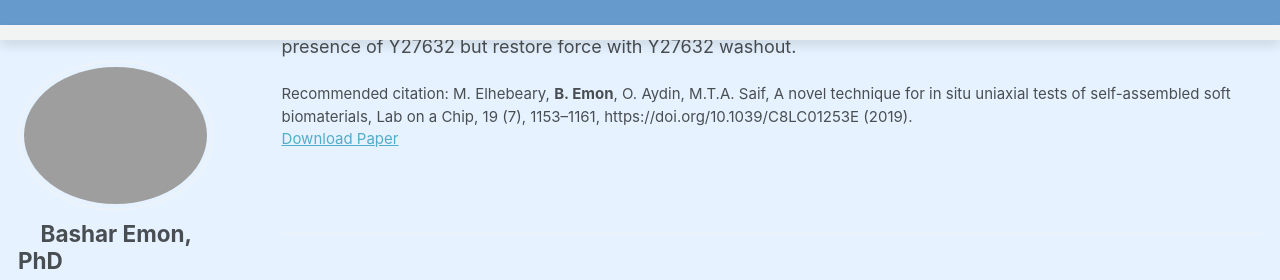
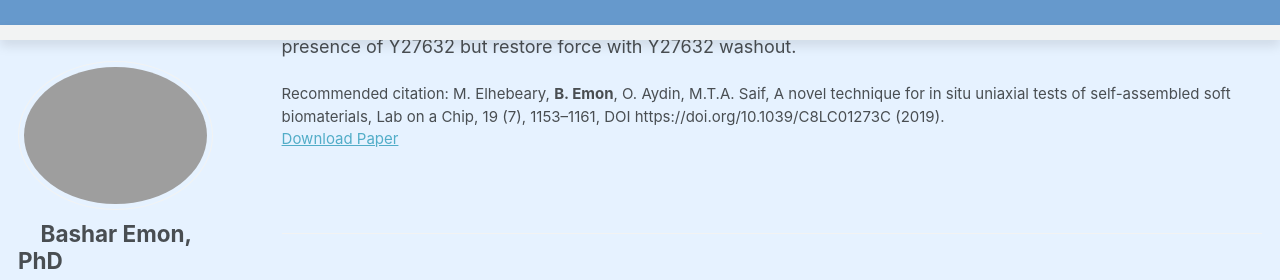
Before and after one commit to BasharEmon/BasharEmon.github.io, a Jekyll site: the page built from _publications/LabChip-2019.md, in a window 1280 px wide and 900 px high, scrolled down 450 px. Shown: the part 176-456 px from the top of the window. Built offline with Jekyll 4.4.1, drawn with Linux system fonts in a browser that asks for light colours; some web fonts are replaced.

Commit message:
Update LabChip-2019.md

```diff
--- a/_publications/LabChip-2019.md
+++ b/_publications/LabChip-2019.md
@@ -7,7 +7,7 @@ excerpt: 'We introduced an innovative method for performing in situ uniaxial mec
 date: 2019-03-28
 venue: 'Lab on a Chip'
 paperurl: 'http://BasharEmon.github.io/files/LabChip-2019.pdf'
-citation: 'M. Elhebeary, <b>B. Emon</b>, O. Aydin, M.T.A. Saif, A novel technique for in situ uniaxial tests of self-assembled soft biomaterials, Lab on a Chip, 19 (7), 1153–1161, https://doi.org/10.1039/C8LC01253E (2019).'
+citation: 'M. Elhebeary, <b>B. Emon</b>, O. Aydin, M.T.A. Saif, A novel technique for in situ uniaxial tests of self-assembled soft biomaterials, Lab on a Chip, 19 (7), 1153–1161, DOI	https://doi.org/10.1039/C8LC01273C (2019).'
 ---
 
 We introduce a novel method to form 3D biomimetic tissues from a droplet of a cell–extracellular matrix (ECM) mixture on a sensor stage and to quantify tissue force and stiffness as a function of time under optical microscopes. This method exploits advances in micro–nano fabrication and capillarity for self-assembly and self-alignment of tissues on the stage. It allows simultaneous investigation of the microstructure of the tissue in situ while its mechanical response is quantified, thus linking tissue biophysics with physiology and revealing structural–functional properties of 3D tissues. We demonstrate the functionality of the stage by studying the mechanical behavior of different cell–collagen mixtures under mechanical, chemical and electrical stimulation. This includes force evolution in cell-free collagen during curing, myotubes differentiated from muscle cell–collagen/Matrigel ECM subjected to electrical stimulation, and fibroblast–collagen tissue subjected to cancer cell conditioned media (CM) and a Rho-kinase inhibitor, Y27632. Muscle contraction decreases with increasing frequency of electrical stimulation, and fibroblasts respond to CM by increasing contractility for a short time and completely relax in the presence of Y27632 but restore force with Y27632 washout.
```
